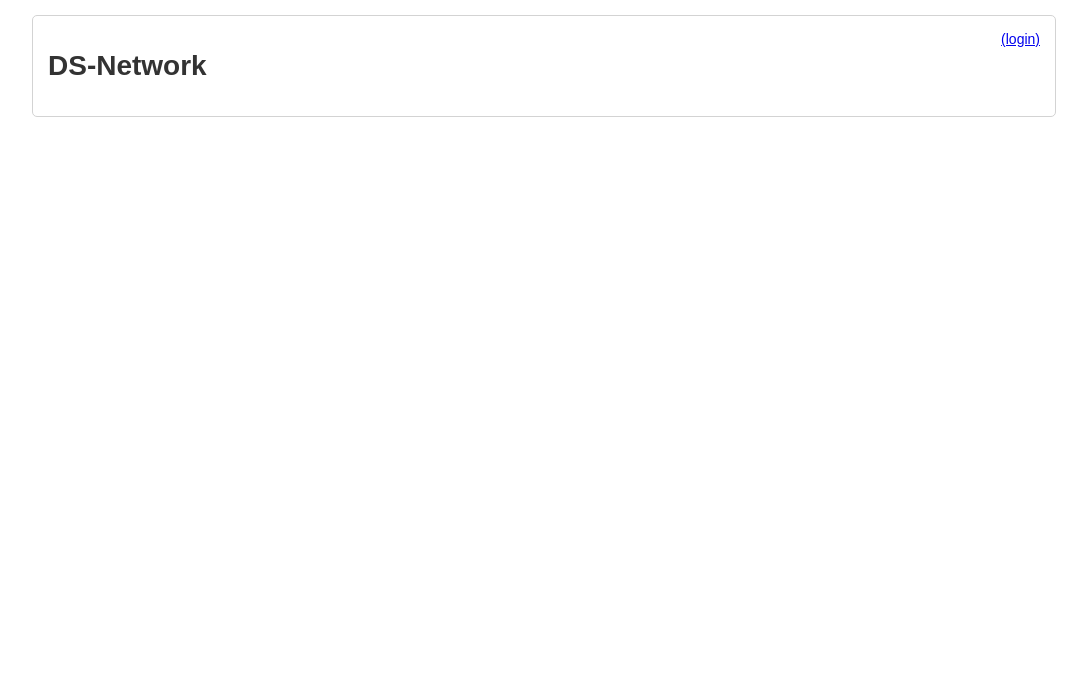
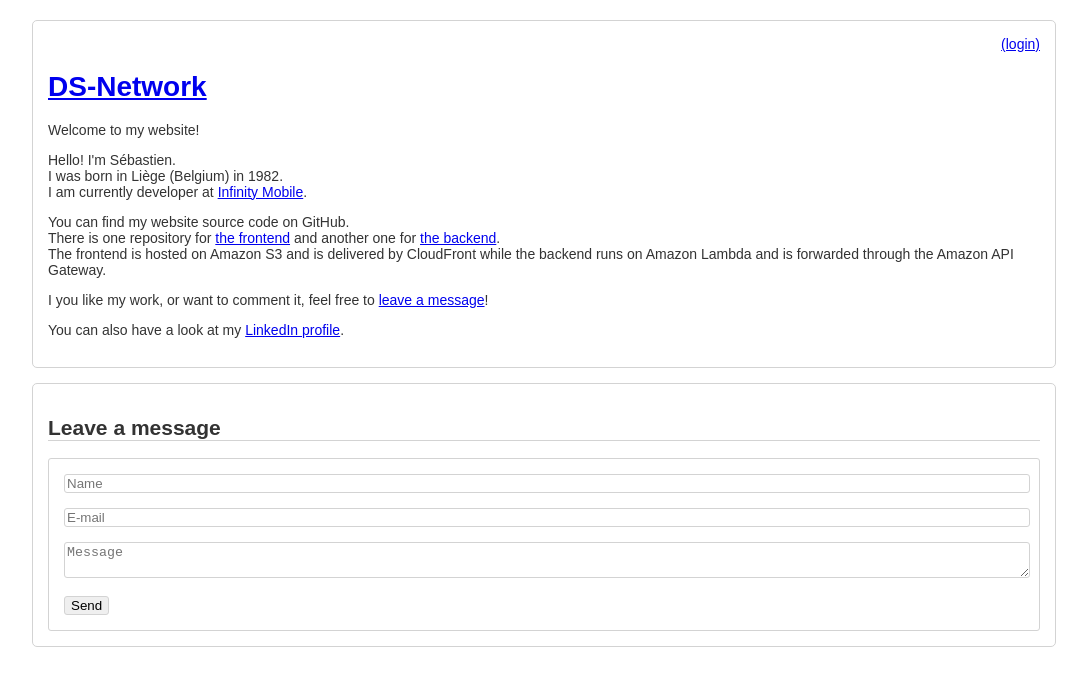
Before and after one commit to bibiseb/ds-network-frontend, a Vue app: page /contact in a window 1280 px wide. Shown: the top 686 px of the page, without its empty margins (96-1183 px from the left). Built offline with nearby package versions, Linux system fonts and the light colour scheme; no server answers.

Commit message:
Introduction & contact form

```diff
--- /dev/null
+++ b/src/api/contact.js
@@ -0,0 +1,13 @@
+import http from '../http/ds-network-api'
+
+export default {
+    send(payload) {
+        return new Promise((resolve, reject) => {
+            http.post('contact', payload).then(() => {
+                resolve()
+            }).catch((error) => {
+                reject(error)
+            })
+        });
+    }
+}
--- a/src/app.vue
+++ b/src/app.vue
@@ -2,7 +2,8 @@
   <div id="app">
     <header>
       <user></user>
-      <h1>DS-Network</h1>
+      <h1><router-link to="/">DS-Network</router-link></h1>
+      <introduction></introduction>
     </header>
     <router-view></router-view>
   </div>
@@ -11,11 +12,13 @@
 <script>
 import { mapActions } from 'vuex'
 import User from './components/user'
+import Introduction from './components/introduction'
 
 export default {
   name: 'App',
   components: {
-    User
+    User,
+    Introduction
   },
   methods: {
     ...mapActions([
@@ -31,7 +34,7 @@ export default {
 <style>
 html, body {
   margin: 0;
-  padding: 0;
+  padding: 10px;
   font-family: Arial, sans-serif;
   font-size: 14px;
   color: #333;
@@ -44,6 +47,5 @@ html, body {
   border: 1px solid lightgrey;
   border-radius: 5px;
   padding: 15px;
-  margin-top: 15px;
 }
 </style>
--- /dev/null
+++ b/src/components/contact.vue
@@ -0,0 +1,98 @@
+<template>
+  <div id="contact">
+    <h2>Leave a message</h2>
+    <form class="contact__form" @submit.prevent="send">
+      <div>
+        <input type="text" v-model="form.name" id="contact-name" required placeholder="Name">
+        <span class="error" v-if="form.errors.hasOwnProperty('name')">{{ form.errors.name.message }}</span>
+      </div>
+      <div>
+        <input type="email" v-model="form.email" id="contact-email" required placeholder="E-mail">
+        <span class="error" v-if="form.errors.hasOwnProperty('email')">{{ form.errors.email.message }}</span>
+      </div>
+      <div>
+        <textarea v-model="form.message" id="contact-message" required placeholder="Message"></textarea>
+        <span class="error" v-if="form.errors.hasOwnProperty('message')">{{ form.errors.message.message }}</span>
+      </div>
+      <button type="submit" :disabled="form.busy">Send</button>
+    </form>
+  </div>
+</template>
+
+<script>
+import contactApi from '../api/contact'
+
+export default {
+  name: 'Contact',
+  data() {
+    return {
+      form: {
+        name: '',
+        email: '',
+        message: '',
+        errors: {},
+        busy: false
+      }
+    }
+  },
+  methods: {
+    send() {
+      this.form.busy = true
+      const payload = {
+        name: this.form.name,
+        email: this.form.email,
+        message: this.form.message
+      }
+      contactApi.send(payload).then(() => {
+        alert('Message sent!')
+      }).catch((error) => {
+        if (error.response && error.response.status === 422) {
+          const errorsBag = error.response.data.errors
+          const errors = {}
+          errorsBag.forEach((error) => {
+            errors[error.path.join('.')] = {
+              type: error.type,
+              message: error.message
+            }
+          })
+          this.form.errors = errors
+        } else {
+          alert('An error occurred...')
+        }
+      }).finally(() => {
+        this.form.busy = false
+      })
+    }
+  }
+}
+</script>
+
+<style>
+#contact {
+  border: 1px solid lightgrey;
+  border-radius: 5px;
+  padding: 15px;
+  margin-top: 15px;
+}
+#contact > h2 {
+  border-bottom: 1px solid lightgrey;
+}
+#contact > .contact__form {
+  border: 1px solid lightgrey;
+  border-radius: 3px;
+  padding: 15px;
+}
+#contact > .contact__form > div {
+  margin-bottom: 15px;
+}
+#contact > .contact__form > div > input, #contact > .contact__form > div > textarea {
+  border: 1px solid lightgrey;
+  border-radius: 3px;
+  width: 100%;
+}
+#contact > .contact__form > button {
+  border: 1px solid lightgrey;
+  border-radius: 3px;
+  margin-right: 5px;
+}
+</style>
--- /dev/null
+++ b/src/components/introduction.vue
@@ -0,0 +1,24 @@
+<template>
+  <div id="introduction">
+    <p>Welcome to my website!</p>
+    <p>
+      Hello! I'm Sébastien.<br>
+      I was born in Liège (Belgium) in 1982.<br>
+      I am currently developer at <a href="https://www.infinity-mobile.io/" target="_blank">Infinity Mobile</a>.
+    </p>
+    <p>
+      You can find my website source code on GitHub.<br>
+      There is one repository for <a href="https://github.com/bibiseb/ds-network-frontend" target="_blank">the frontend</a>
+      and another one for <a href="https://github.com/bibiseb/ds-network-api" target="_blank">the backend</a>.<br>
+      The frontend is hosted on Amazon S3 and is delivered by CloudFront while the backend runs on Amazon Lambda and is forwarded through the Amazon API Gateway.
+    </p>
+    <p>I you like my work, or want to comment it, feel free to <router-link to="/contact">leave a message</router-link>!</p>
+    <p>You can also have a look at my <a href="https://www.linkedin.com/in/sdevroye/" target="_blank">LinkedIn profile</a>.</p>
+  </div>
+</template>
+
+<script>
+export default {
+  name: 'Introduction'
+}
+</script>
--- a/src/components/todos.vue
+++ b/src/components/todos.vue
@@ -20,13 +20,12 @@
               <span class="error" v-if="currentTodo.errors.hasOwnProperty('description')">{{ currentTodo.errors.description.message }}</span>
             </div>
             <button type="button" :disabled="busy" @click="cancel">Cancel</button>
-            <button type="submit" :disabled="busy">Save</button>
+            <button type="submit" :disabled="busy">Update</button>
           </form>
         </template>
       </li>
     </ul>
     <form class="todos__new" @submit.prevent="create" v-if="authenticated">
-      <h3>Create one</h3>
       <div>
         <input type="text" v-model="newTodo.name" id="new-todo-name" required placeholder="Name">
         <span class="error" v-if="newTodo.errors.hasOwnProperty('name')">{{ newTodo.errors.name.message }}</span>
@@ -35,7 +34,7 @@
         <input type="text" v-model="newTodo.description" id="new-todo-description" placeholder="Description (optional)">
         <span class="error" v-if="newTodo.errors.hasOwnProperty('description')">{{ newTodo.errors.description.message }}</span>
       </div>
-      <button type="submit" :disabled="busy">Save</button>
+      <button type="submit" :disabled="busy">Create</button>
     </form>
   </div>
 </template>
@@ -72,7 +71,6 @@ export default {
           this.todos.splice(index, 1)
         }).catch((error) => {
           console.error(error)
-          alert(error.message)
         }).finally(() => {
           this.busy = false
         })
@@ -186,7 +184,7 @@ export default {
 #todos > .todos__new {
   border: 1px solid lightgrey;
   border-radius: 3px;
-  padding: 0 15px 15px 15px;
+  padding: 15px;
 }
 #todos > .todos__new > div, #todos .todos__edit > div {
   margin-bottom: 15px;
--- a/src/components/user.vue
+++ b/src/components/user.vue
@@ -23,7 +23,7 @@ export default {
 
 <style>
 #user {
-  float: right;
+  display: block;
   text-align: right;
 }
 </style>
--- a/src/router.js
+++ b/src/router.js
@@ -4,12 +4,17 @@ import VueRouter from 'vue-router'
 Vue.use(VueRouter)
 
 import Todos from './components/todos'
+import Contact from './components/contact'
 import Login from './components/login'
 
 const routes = [
   {
     path: '/',
     component: Todos
+  },
+  {
+    path: '/contact',
+    component: Contact
   },
   {
     path: '/auth',
```
